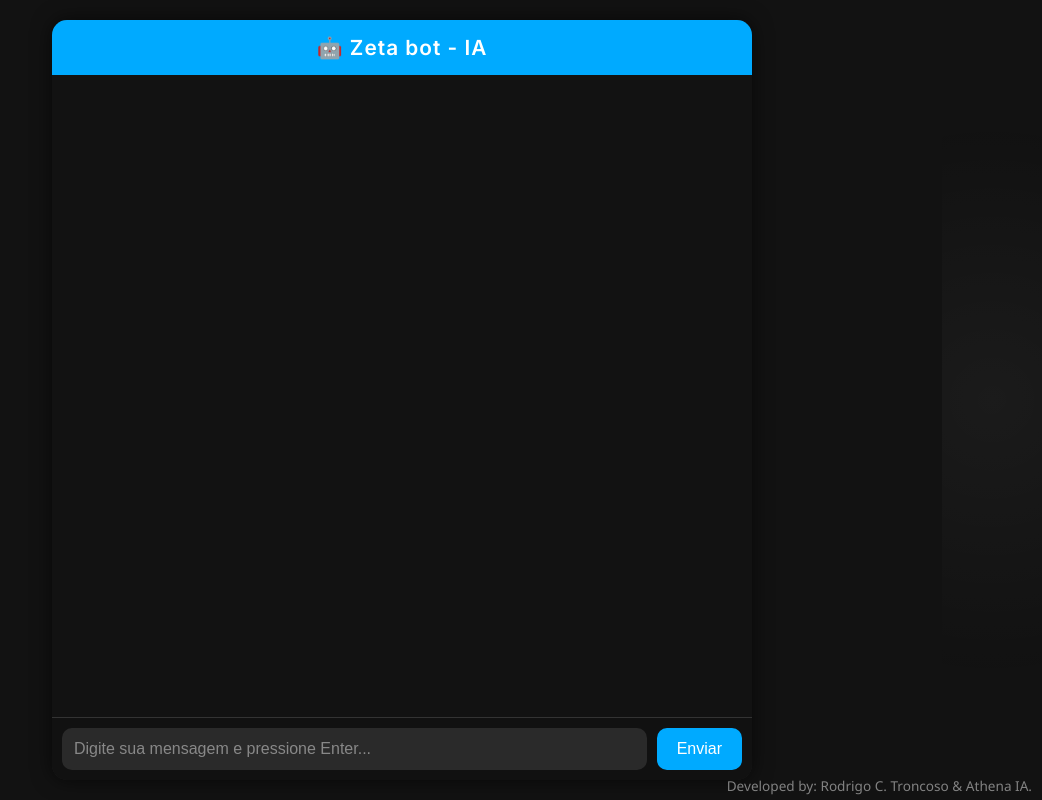
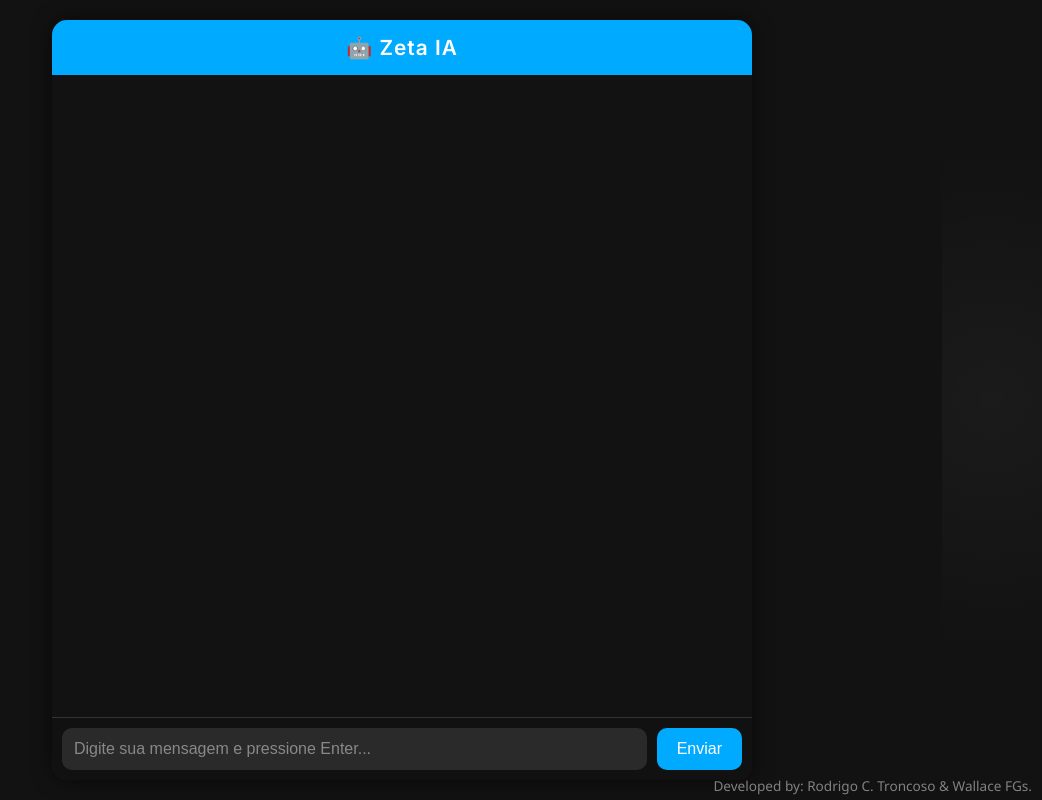
Before and after one commit to RodrigoCTroncoso/Zeta-IA, a plain HTML site: page index.html in a window 1280 px wide. Shown: the whole page, without its empty margins (238-1280 px from the left). Drawn offline with Linux system fonts and the light colour scheme.

Commit message:
Versionamento

```diff
--- a/index.html
+++ b/index.html
@@ -2,12 +2,12 @@
 <html lang="pt-BR">
 <head>
   <meta charset="UTF-8" />
-  <title>Zeta IA por Rodrigo C Troncoso</title>
+  <title>Zeta IA </title>
   <link rel="stylesheet" href="style.css" />
 </head>
 <body>
   <div class="container">
-    <div class="header">🤖 Zeta bot - IA</div>
+    <div class="header">🤖 Zeta IA</div>
     <div id="chat" class="chat-box"></div>
     <div class="input-area">
       <input
@@ -70,7 +70,7 @@
     }
   </script>
 <footer class="rodape">
-    Developed by: Rodrigo C. Troncoso & Athena IA.
+    Developed by: Rodrigo C. Troncoso & Wallace FGs.
   </footer>
   </body>
 </html>
```
